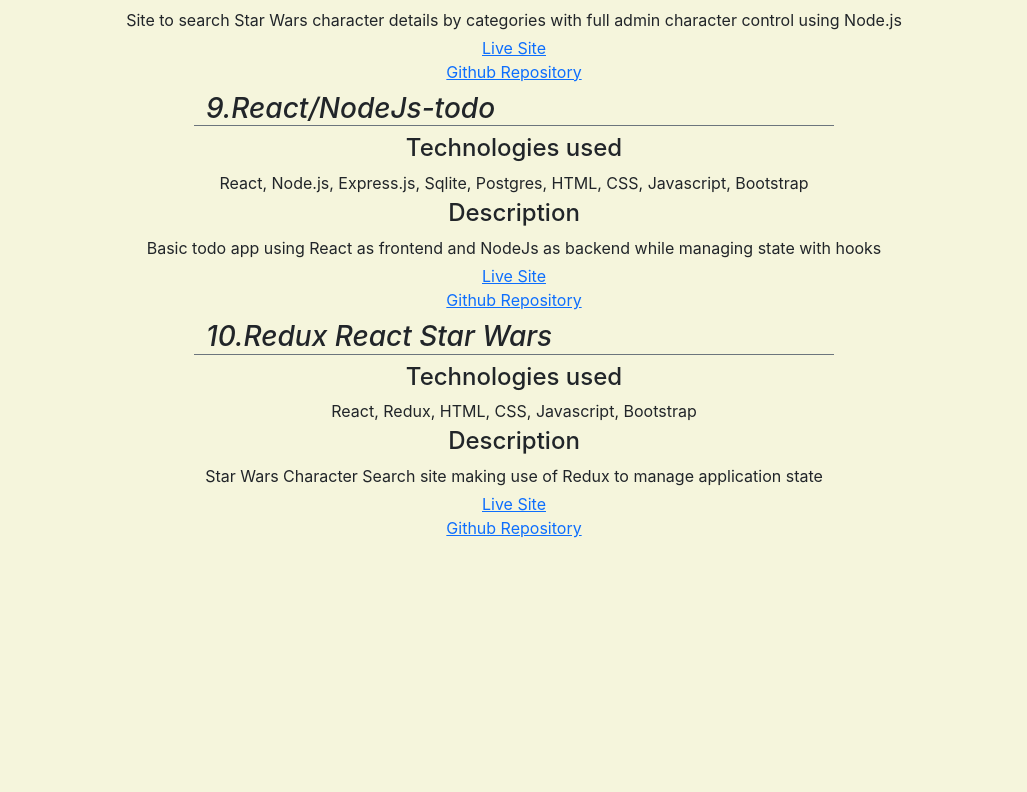
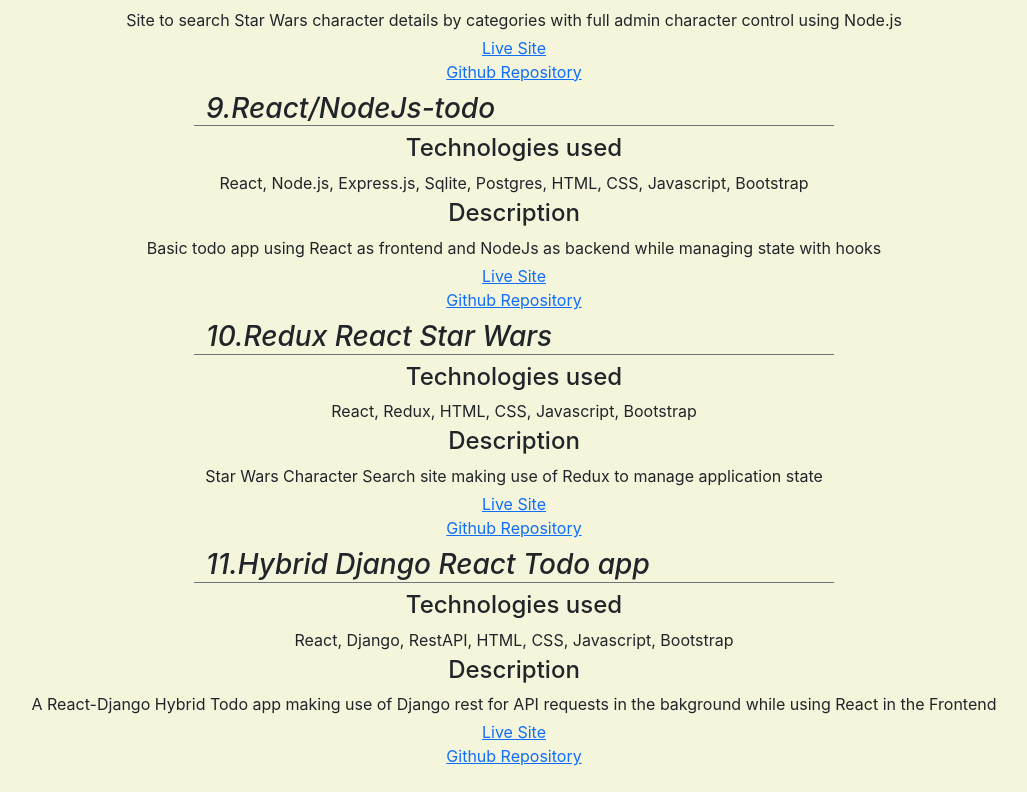
Before and after one commit to zahur76/react_cv, a React (Create React App) app: page /projects in a window 1280 px wide. Shown: the part 2340-3132 px from the top of the page, without its empty margins (126-1153 px from the left). Before the commit the page ends 2904 px from the top, so only its background shows below. Built offline with nearby package versions, Linux system fonts and the light colour scheme.

Commit message:
update portfolio section

```diff
--- a/src/components/Projects/Projects.js
+++ b/src/components/Projects/Projects.js
@@ -85,6 +85,14 @@
         site: 'https://clever-albattani-e81087.netlify.app/',
         github: 'https://github.com/zahur76/redux-react-example'
     },
+    {
+        number: 11,
+        name: 'Hybrid Django React Todo app',
+        technologies: 'React, Django, RestAPI, HTML, CSS, Javascript, Bootstrap',
+        description: 'A React-Django Hybrid Todo app making use of Django rest for API requests in the bakground while using React in the Frontend',
+        site: 'https://django-react-todo-zahur.herokuapp.com/',
+        github: 'https://github.com/zahur76/django-react-todo'
+    },
 ]
 
 class Projects extends React.Component {
```
